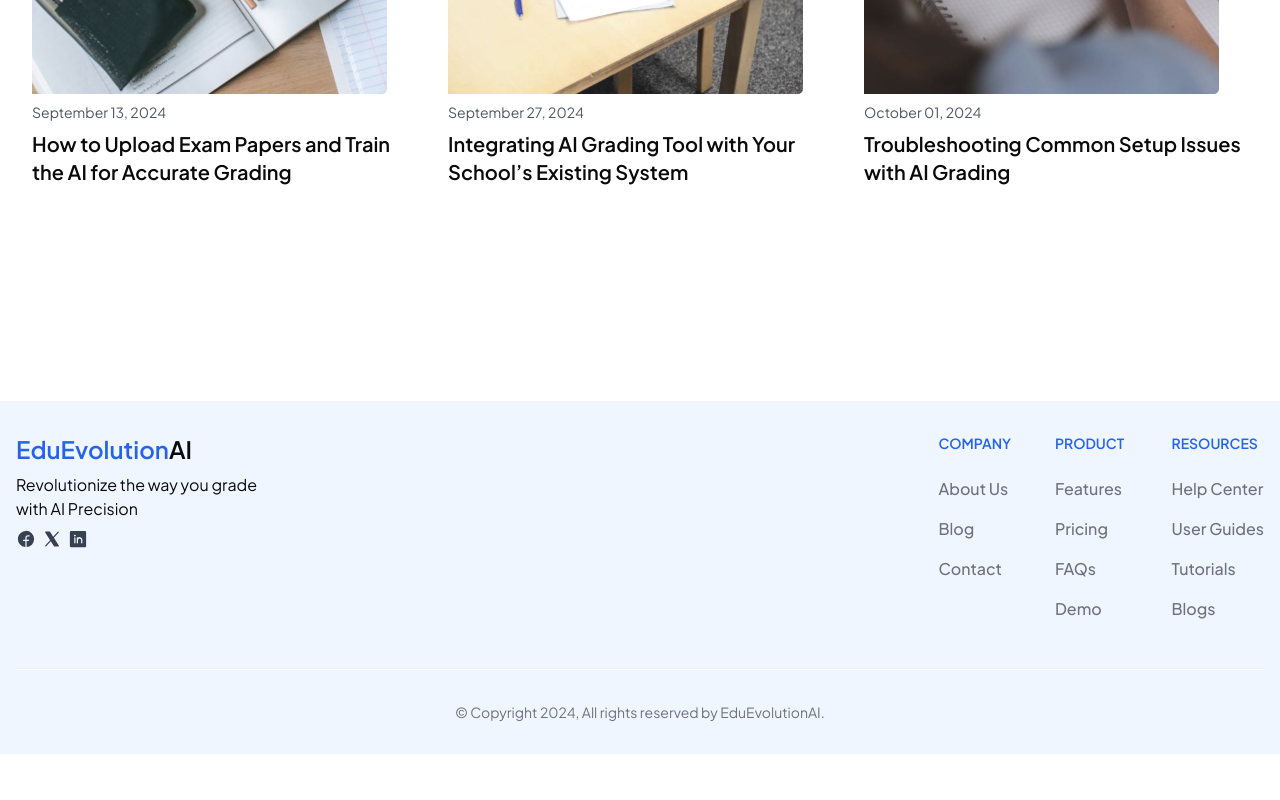
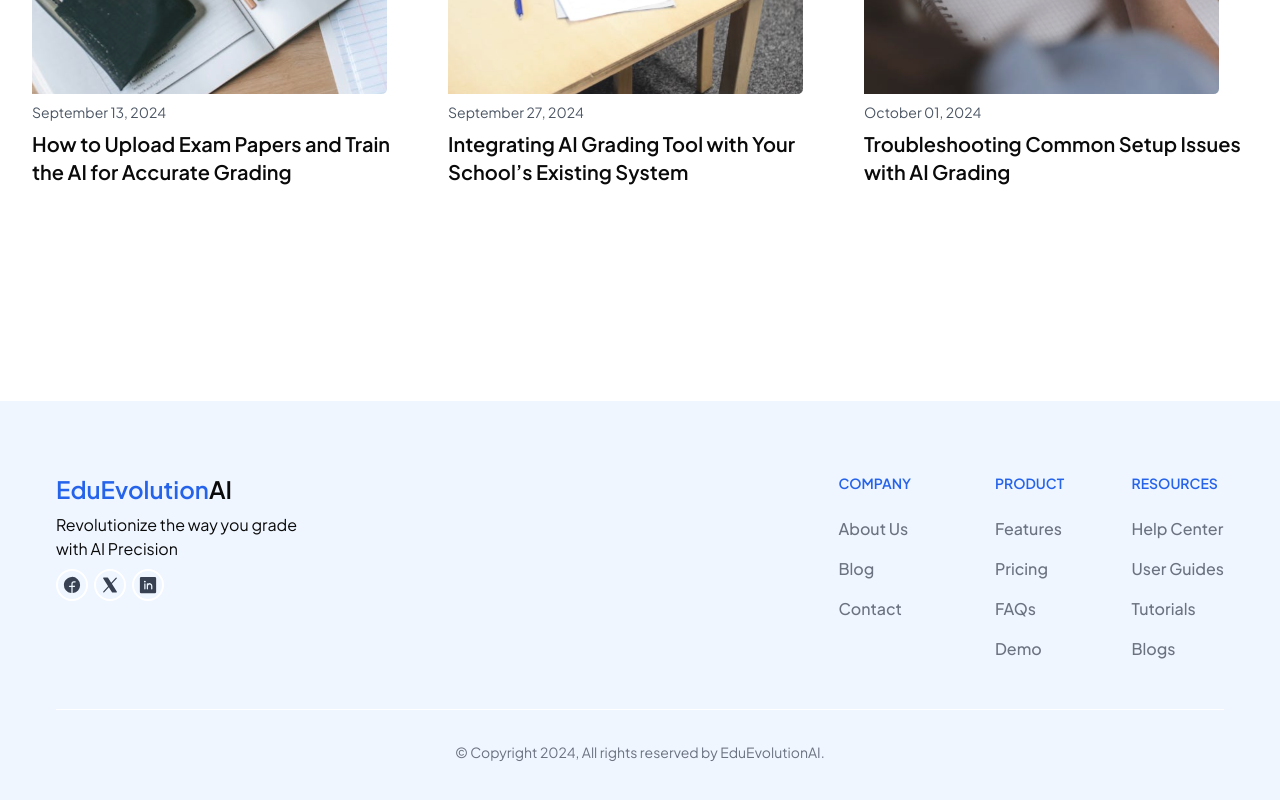
Before and after one commit to akhemraj/eduevolution-landing-page, a Next.js app: page / in a window 1280 px wide. Shown: the part 2604-3404 px from the top of the page. Before the commit the page ends 3358 px from the top, so only its background shows below. Built offline with nearby package versions, Linux system fonts and the light colour scheme.

Commit message:
added some margin and padding

```diff
--- a/src/components/sections/FooterSection.tsx
+++ b/src/components/sections/FooterSection.tsx
@@ -7,8 +7,8 @@ import {
 
 function FooterSection() {
   return (
-    <div >
-      <footer className=" bg-blue-50 mt-[215px] ">
+    <div>
+      <footer className=" bg-blue-50 mt-[215px] p-10 ">
         <div className="mx-auto w-full max-w-screen-xl p-4 py-6 lg:py-8">
           <div className="md:flex md:justify-between">
             <div className="mb-6 md:mb-0">
@@ -20,13 +20,21 @@ function FooterSection() {
               </p>
 
               <div className="flex  sm:justify-start sm:mt-0">
-                <FacebookLogo size={20} color="#374151" weight="fill" className="mt-2 " />
-                <XLogo size={20} color="#374151" weight="fill"  className="mt-2 ml-1.5"/>
-                <LinkedinLogo size={20} color="#374151" weight="fill" className="mt-2 ml-1.5" />
+                <div className="flex items-center mt-2">
+                  <div className="flex items-center justify-center border-2 border-white rounded-full p-1">
+                    <FacebookLogo size={20} color="#374151" weight="fill" />
+                  </div>
+                  <div className="flex items-center justify-center border-2 border-white rounded-full p-1 ml-1.5">
+                    <XLogo size={20} color="#374151" weight="fill" />
+                  </div>
+                  <div className="flex items-center justify-center border-2 border-white rounded-full p-1 ml-1.5">
+                    <LinkedinLogo size={20} color="#374151" weight="fill" />
+                  </div>
+                </div>
               </div>
             </div>
             <div className="grid grid-cols-2 gap-8 sm:gap-6 sm:grid-cols-3">
-              <div>
+              <div className="mr-5">
                 <h2 className="mb-6 text-sm font-semibold text-blue-600 uppercase dark:text-blue-600">
                   COMPANY
                 </h2>
@@ -36,52 +44,26 @@ function FooterSection() {
                   <div className="mb-4">Contact</div>
                 </div>
               </div>
-              <div>
+              <div className="ml-5">
                 <h2 className="mb-6 text-sm font-semibold text-blue-600 uppercase ark:text-blue-600">
                   PRODUCT
                 </h2>
                 <div className="text-gray-500 dark:text-gray-400 font-medium">
-                  <div className="mb-4">
-
-                  Features
-
-                  </div>
-                  <div className="mb-4">
-
-                  Pricing
-
-                  </div>
-                  <div className="mb-4">
-
-                  FAQs
-
-                  </div>
-                  <div className="mb-4">
-
-                  Demo
-
-                  </div>
+                  <div className="mb-4">Features</div>
+                  <div className="mb-4">Pricing</div>
+                  <div className="mb-4">FAQs</div>
+                  <div className="mb-4">Demo</div>
                 </div>
               </div>
-              <div>
+              <div className="ml-5">
                 <h2 className="mb-6 text-sm font-semibold text-blue-600 uppercase ark:text-blue-600">
-
                   RESOURCES
                 </h2>
                 <div className="text-gray-500 dark:text-gray-400 font-medium">
-                  <div className="mb-4">
-                    Help Center
-
-                  </div>
-                  <div className="mb-4">
-                  User Guides
-                  </div>
-                  <div className="mb-4">
-                  Tutorials
-                  </div>
-                  <div className="mb-4">
-                  Blogs
-                  </div>
+                  <div className="mb-4">Help Center</div>
+                  <div className="mb-4">User Guides</div>
+                  <div className="mb-4">Tutorials</div>
+                  <div className="mb-4">Blogs</div>
                 </div>
               </div>
             </div>
```
